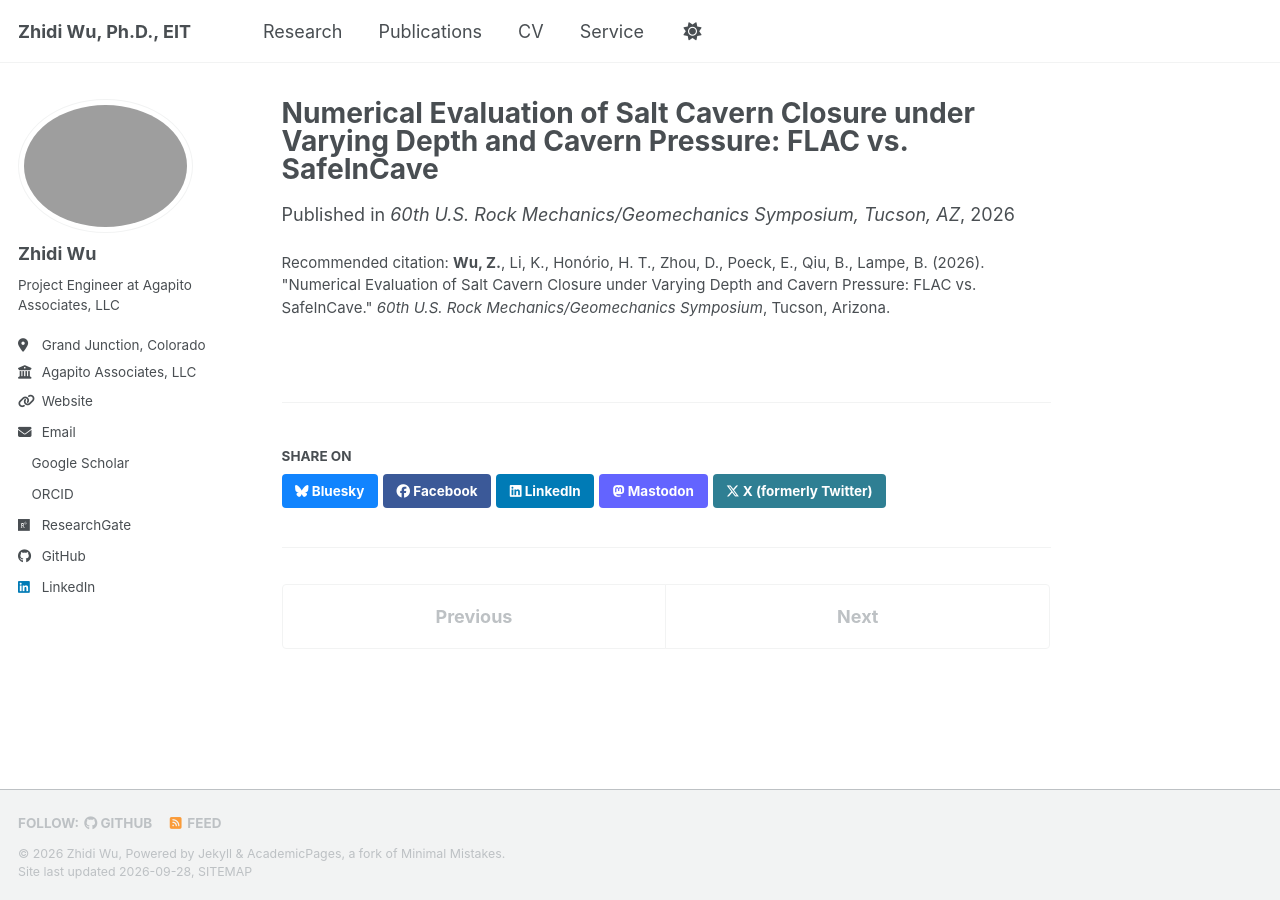
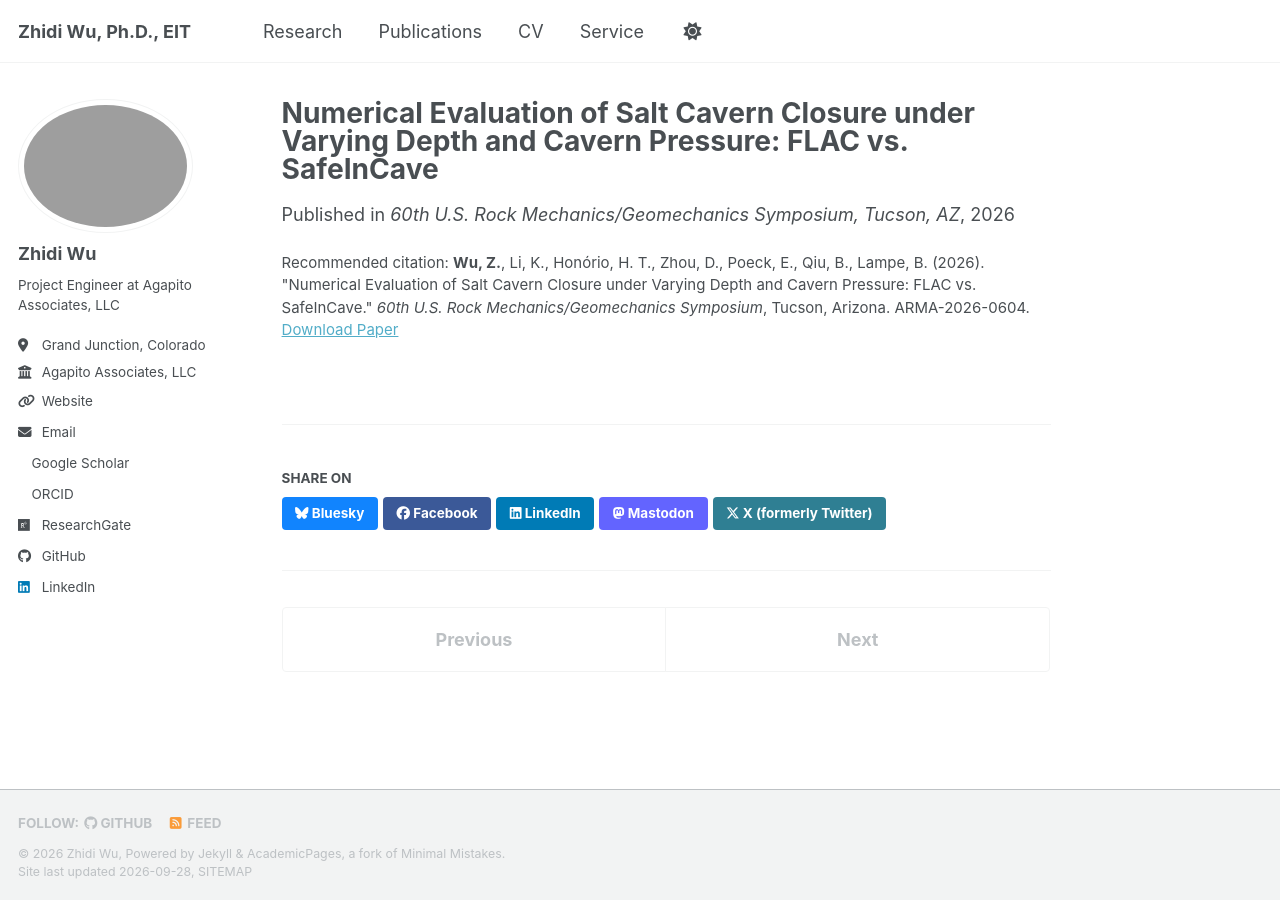
Before and after one commit to zhidiwu/zhidiwu.github.io, a Jekyll site: the page built from _publications/2026-06-01-wu-arma-2026-salt-cavern-closure.md, in a window 1280 px wide. Built offline with Jekyll 4.4.1, drawn with Linux system fonts in a browser that asks for light colours; a style sheet for code colours, icons or effects is not loaded.

Commit message:
Add files via upload

```diff
--- a/_publications/2026-06-01-wu-arma-2026-salt-cavern-closure.md
+++ b/_publications/2026-06-01-wu-arma-2026-salt-cavern-closure.md
@@ -5,5 +5,6 @@ category: conferences
 permalink: /publication/2026-06-01-wu-arma-2026-salt-cavern-closure
 date: 2026-06-01
 venue: '60th U.S. Rock Mechanics/Geomechanics Symposium, Tucson, AZ'
-citation: '<b>Wu, Z.</b>, Li, K., Honório, H. T., Zhou, D., Poeck, E., Qiu, B., Lampe, B. (2026). "Numerical Evaluation of Salt Cavern Closure under Varying Depth and Cavern Pressure: FLAC vs. SafeInCave." <i>60th U.S. Rock Mechanics/Geomechanics Symposium</i>, Tucson, Arizona.'
+paperurl: 'https://doi.org/10.56952/ARMA-2026-0604'
+citation: '<b>Wu, Z.</b>, Li, K., Honório, H. T., Zhou, D., Poeck, E., Qiu, B., Lampe, B. (2026). "Numerical Evaluation of Salt Cavern Closure under Varying Depth and Cavern Pressure: FLAC vs. SafeInCave." <i>60th U.S. Rock Mechanics/Geomechanics Symposium</i>, Tucson, Arizona. ARMA-2026-0604.'
 ---
```
